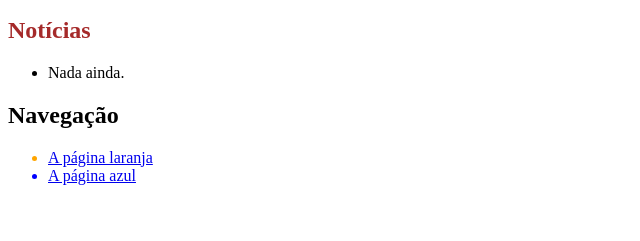
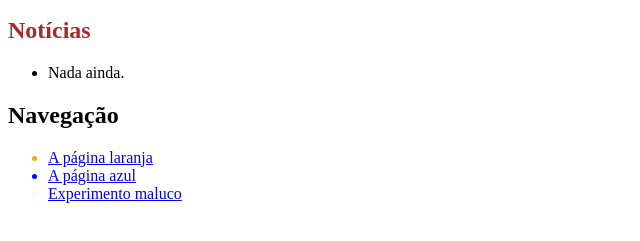
Before and after one commit to fboldt/dwalt, a plain HTML site: page index.html in a window 1280 px wide. Shown: the part 101-342 px from the top of the page, without its empty margins (0-640 px from the left). Drawn offline with Linux system fonts and the light colour scheme.

Commit message:
doido: aqui tem coragem

```diff
--- a/index.html
+++ b/index.html
@@ -23,6 +23,9 @@
         <li style="color: blue;">
             <a href="azul.html">A página azul</a>
         </li>
+        <li style="color:azure;">
+            <a href="doido.html">Experimento maluco</a>
+        </li>
     </ul>
 
 </body>
```
